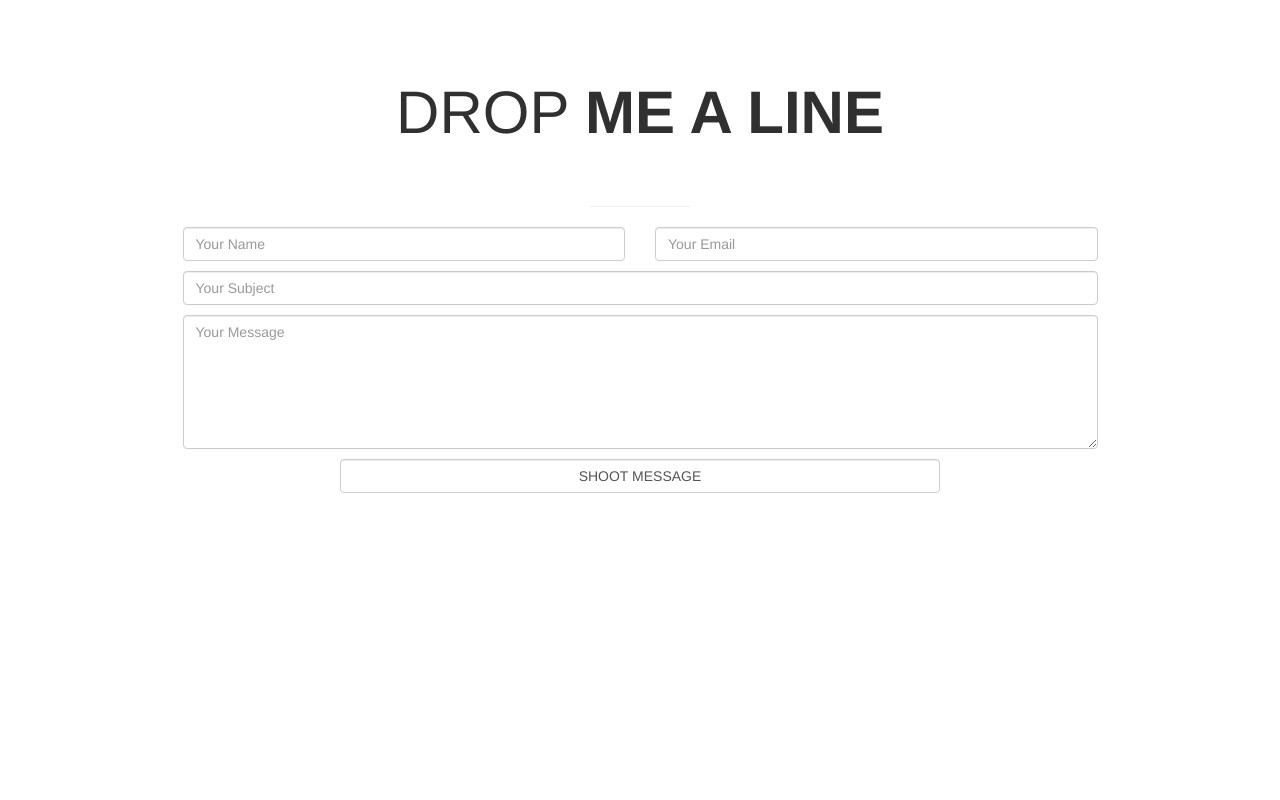
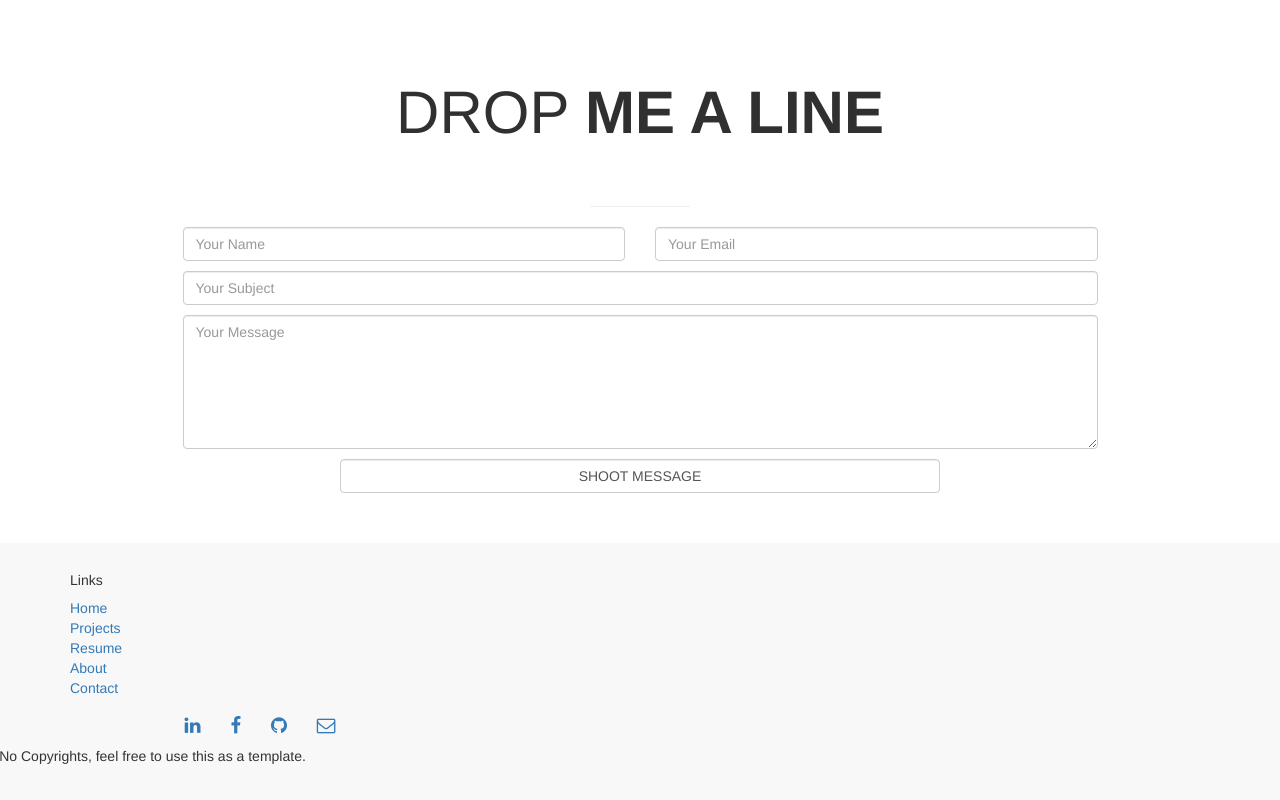
Before and after one commit to tanDjent/tanDjent.github.io, a website with bundled scripts: page index.html in a window 1280 px wide. Shown: the part 2716-3516 px from the top of the page. Before the commit the page ends 3259 px from the top, so only its background shows below. Built offline with nearby package versions, Linux system fonts and the light colour scheme.

Commit message:
work and css left

```diff
--- a/css/templatemo-style.css
+++ b/css/templatemo-style.css
@@ -5,6 +5,10 @@ Ultra Profile
 https://templatemo.com/tm-464-ultra-profile
 
 */
+.footer {
+  background-color: #f8f8f8;
+  margin: 0px auto;
+  padding: 20px 0px; }
 
 body {
   background: #ffffff;
--- a/index.html
+++ b/index.html
@@ -53,7 +53,7 @@
 					<h1 class="tm-home-title"><strong>Tanmay Verma</strong></h1>
 					<h2 class="tm-home-subtitle">Developer</h2>
 					<p>Hi, I am a developer who likes to <strong>design</strong> and <strong>build</strong> applications. I am <strong>skilled</strong>  in fundamental technologies and <strong>acquainted</strong> with most of the modern and in-trend technologies. Let us work together. Thank you.</p>
-					<a href="#work" class="btn btn-default smoothScroll tm-view-more-btn">Let's Begin</a>
+					<a href="#portfolio" class="btn btn-default smoothScroll tm-view-more-btn">Let's Begin</a>
 				</div>
 				<div class="col-md-2 col-sm-1"></div>
 			</div>
@@ -126,7 +126,7 @@
 				<div class="col-md-6 col-sm-6">
 					<h2 class="title">My <strong>Profile</strong></h2>
 					<p><span class="tm-info-label">Name</span> Tanmay Verma</p>
-					<p><span class="tm-info-label">Birthday</span> December 24, 1996</p>
+					<p><span class="tm-info-label">Birthday</span> November 8, 1997</p>
 					<p><span class="tm-info-label">Education</span>B.E. in Computer Science (2016-2020)</p>
 					<p><span class="tm-info-label">Phone</span> +91-9993946271 | +91-8818817999</p>
 					<p><span class="tm-info-label">Email</span> vermatanmay@hotmail.com</p>
@@ -136,7 +136,7 @@
 					<br>
 					<br>
 
-					<a href="#work" class="btn btn-default" style="margin-left:20% ;"><span class="fa fa-download"></span> Resume</a>
+					<a href="" class="btn btn-default" style="margin-left:20% ;"><span class="fa fa-download"></span> Resume</a>
 				</div>
 				<div class="col-md-6 col-sm-6">
 					<h2 class="title"><strong>Skills</strong></h2>
@@ -271,6 +271,41 @@
 			</div>
 		</div>
 	</section>
+
+	<section class="footer">
+        <div class="container">
+            <div class="row">
+                <div class="col-4 offset-1 col-sm-2">
+                    <h5>Links</h5>
+                    <ul class="list-unstyled">
+                        <li><a href="#home" class="smoothScroll">Home</a></li>
+					<!--<li><a href="#work" class="smoothScroll">My Work</a></li>-->
+						<li><a href="#portfolio" class="smoothScroll">Projects</a></li>
+						<li><a href="#resume" class="smoothScroll">Resume</a></li>
+						<li><a href="#about" class="smoothScroll">About</a></li>
+						<li><a href="#contact" class="smoothScroll">Contact</a></li>
+                    </ul>
+                </div>
+
+                </div>
+                <div class="col-12 col-sm-4  ">
+                    <div class="text-center">
+
+                        <a class="btn btn-social-icon btn-linkedin" href="http://www.linkedin.com/in/"><i class="fa fa-linkedin fa-lg"></i></a>
+                        <a class="btn btn-social-icon btn-facebook" href="https://www.facebook.com/tanDjent/"><i class="fa fa-facebook fa-lg"></i></a>
+                        <a class="btn btn-social-icon btn-github" href="https://github.com/tanDjent"><i class="fa fa-github fa-lg"></i></a>
+                        <a class="btn btn-social-icon " href="#contact"><i class="fa fa-envelope-o fa-lg"></i></a>
+                    </div>
+                </div>
+           </div>
+           <div class="row justify-content-center">
+                <div class="col-auto">
+                    <p> © No Copyrights, feel free to use this as a template.</p>
+                </div>
+           </div>
+        </div>
+	</section>
+
 	<!-- END CONTACT -->
 	<script src="js/jquery.js"></script>
 	<script src="js/bootstrap.min.js"></script>
```
Also changed, not shown: 1 other file.
